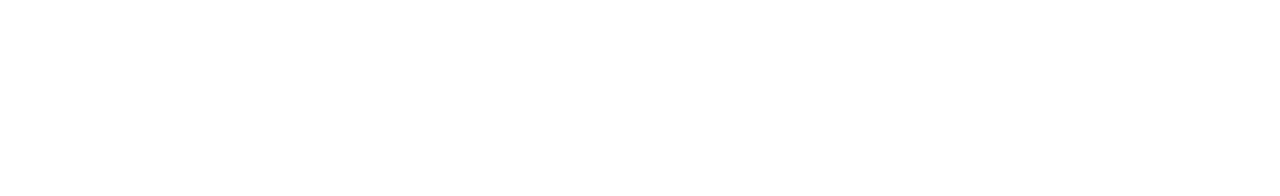
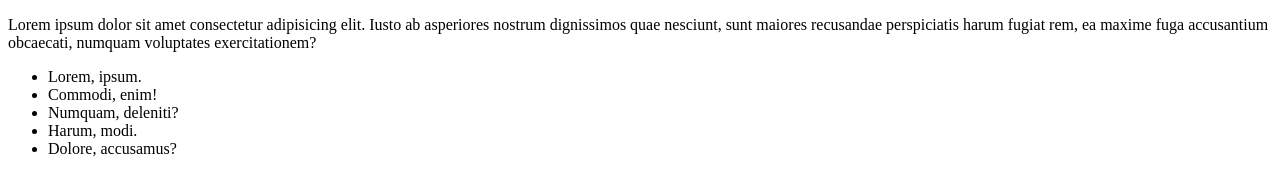
Before and after one commit to Meganimys/my-project, a plain HTML site: page index.html in a window 1280 px wide. Drawn offline with Linux system fonts and the light colour scheme.

```diff
--- a/index.html
+++ b/index.html
@@ -3,6 +3,17 @@
 
 </head>
 <body>
-
+    <p>
+        Lorem ipsum dolor sit amet consectetur adipisicing elit. Iusto ab asperiores nostrum dignissimos quae nesciunt, sunt maiores recusandae perspiciatis harum fugiat rem, ea maxime fuga accusantium obcaecati, numquam voluptates exercitationem?
+    </p>
+    <p>
+        <ul>
+            <li>Lorem, ipsum.</li>
+            <li>Commodi, enim!</li>
+            <li>Numquam, deleniti?</li>
+            <li>Harum, modi.</li>
+            <li>Dolore, accusamus?</li>
+        </ul>
+    </p>
 </body>
 </html>
```
